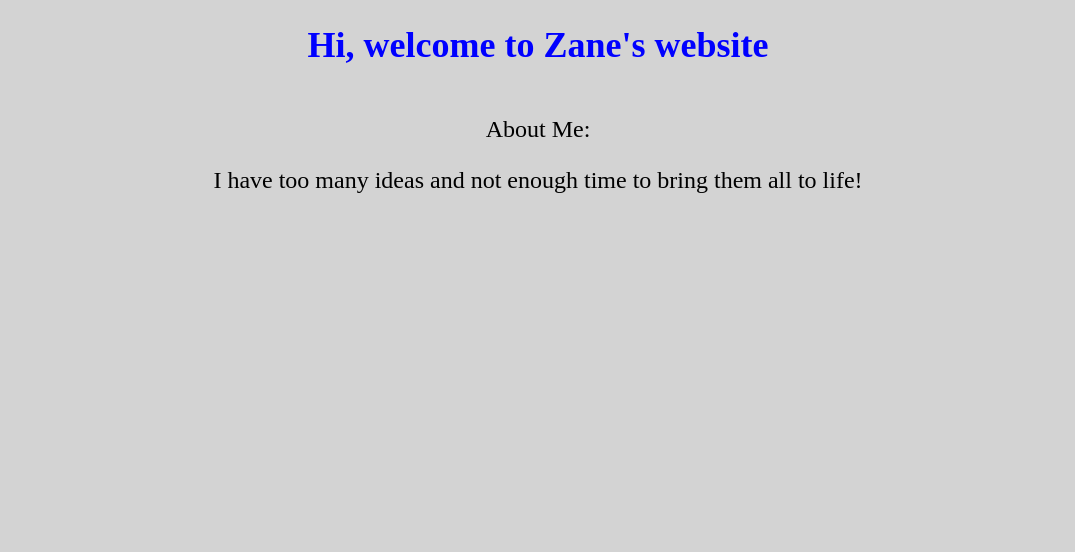
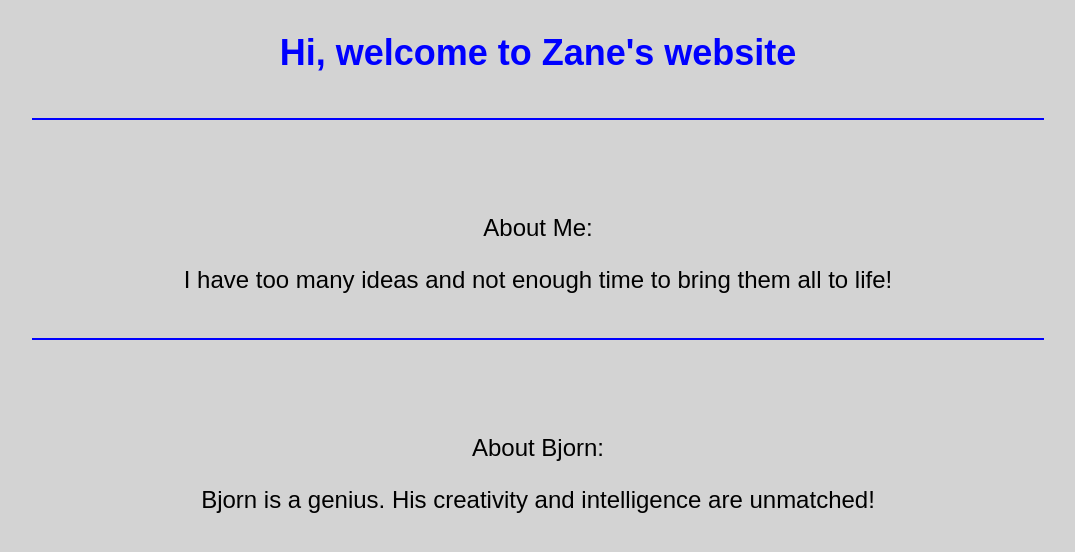
Before and after one commit to zanelaulainen/Website-2.0, a plain HTML site: page index.html in a window 1280 px wide. Shown: the whole page, without its empty margins (102-1177 px from the left). Drawn offline with Linux system fonts and the light colour scheme.

Commit message:
Update index.html

```diff
--- a/index.html
+++ b/index.html
@@ -10,19 +10,41 @@
       }
       body {
         background-color: lightgray;
+        font-family: Arial, sans-serif;
       }
       .about-section {
         text-align: center;
         font-size: 24px;
         margin-top: 50px;
       }
+      .container {
+        display: flex;
+        flex-direction: column;
+        align-items: center;
+        width: 80%;
+        margin: 0 auto;
+      }
+      .divider {
+        width: 100%;
+        height: 2px;
+        background-color: blue;
+        margin: 20px 0;
+      }
     </style>
   </head>
   <body>
-    <h1>Hi, welcome to Zane's website</h1>
-    <div class="about-section">
-      <p>About Me:</p>
-      <p>I have too many ideas and not enough time to bring them all to life!</p>
+    <div class="container">
+      <h1>Hi, welcome to Zane's website</h1>
+      <div class="divider"></div>
+      <div class="about-section">
+        <p>About Me:</p>
+        <p>I have too many ideas and not enough time to bring them all to life!</p>
+      </div>
+      <div class="divider"></div>
+      <div class="about-section">
+        <p>About Bjorn:</p>
+        <p>Bjorn is a genius. His creativity and intelligence are unmatched!</p>
+      </div>
     </div>
   </body>
 </html>
```
